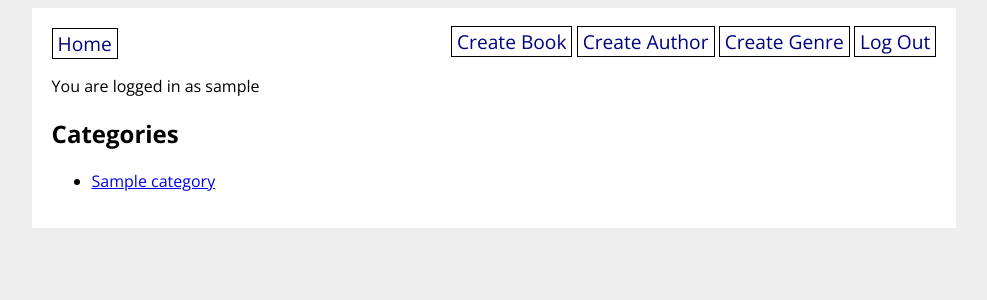
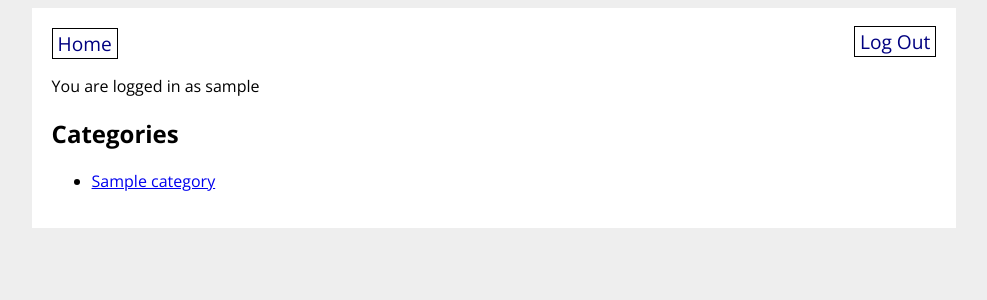
Before and after one commit to EpiXCoder/ACS1220-Final-Project-Charades, a Flask app: page / in a window 1280 px wide. Shown: the top 300 px of the page, without its empty margins (146-1133 px from the left). Run offline with Flask 2, Linux system fonts and the light colour scheme; a user stored in the database is signed in; tables that the repository leaves empty hold one stand-in row (values such as "Sample post").

Commit message:
Phase 1 complete

```diff
--- a/charades_app/templates/base.html
+++ b/charades_app/templates/base.html
@@ -1,7 +1,7 @@
 <!DOCTYPE html>
 <html>
     <head>
-        <title>Grocery Store Tracker</title>
+        <title>Charades App</title>
         <link rel="stylesheet" href="/static/style.css">
         <link rel="preconnect" href="https://fonts.gstatic.com">
         <link href="https://fonts.googleapis.com/css2?family=Open+Sans:wght@400;700&display=swap" rel="stylesheet">
@@ -12,9 +12,9 @@
                 <a href="/">Home</a>
                 <div>
                     {% if current_user.is_authenticated %}
-                    <a href="/create_book">Create Book</a>
+                    <!-- <a href="/create_book">Create Book</a>
                     <a href="/create_author">Create Author</a>
-                    <a href="/create_genre">Create Genre</a>
+                    <a href="/create_genre">Create Genre</a> -->
                     <a href="/logout">Log Out</a>
                     {% else %}
                     <a href="/signup">Sign Up</a>
```
